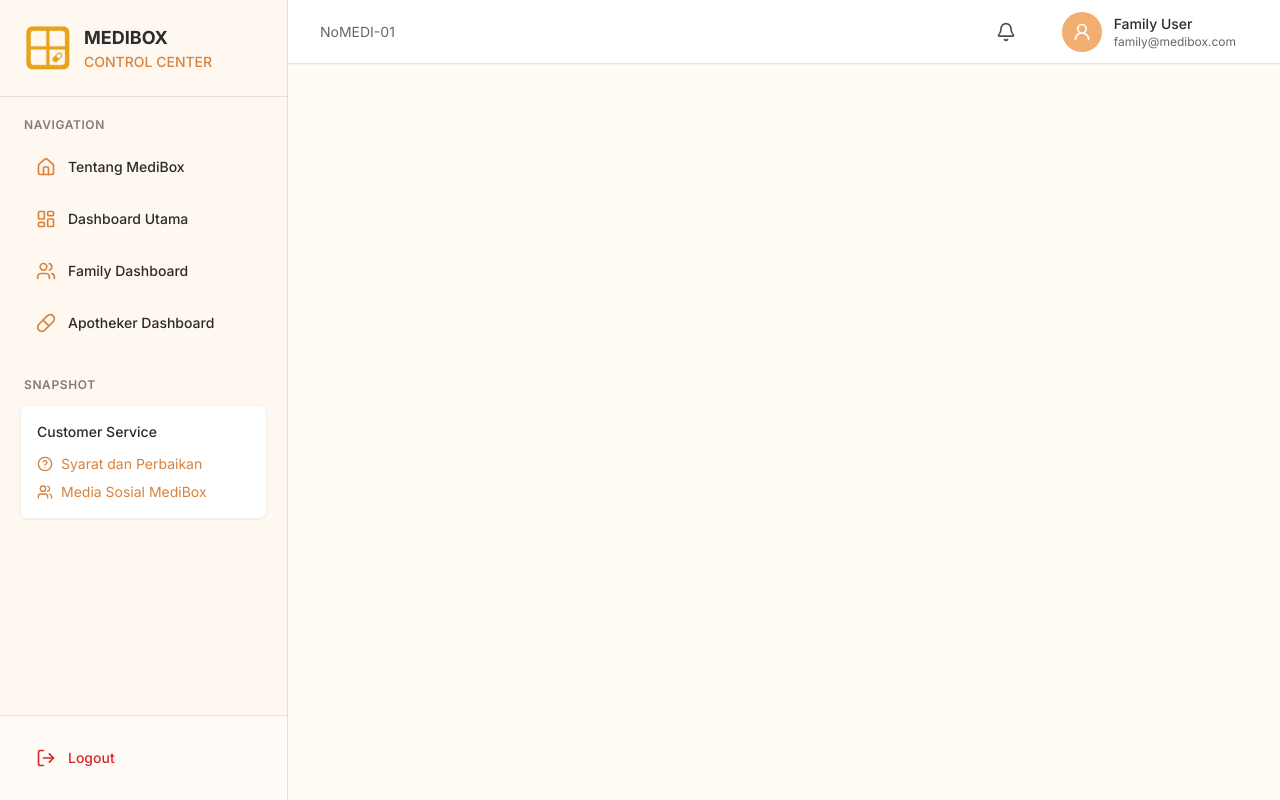
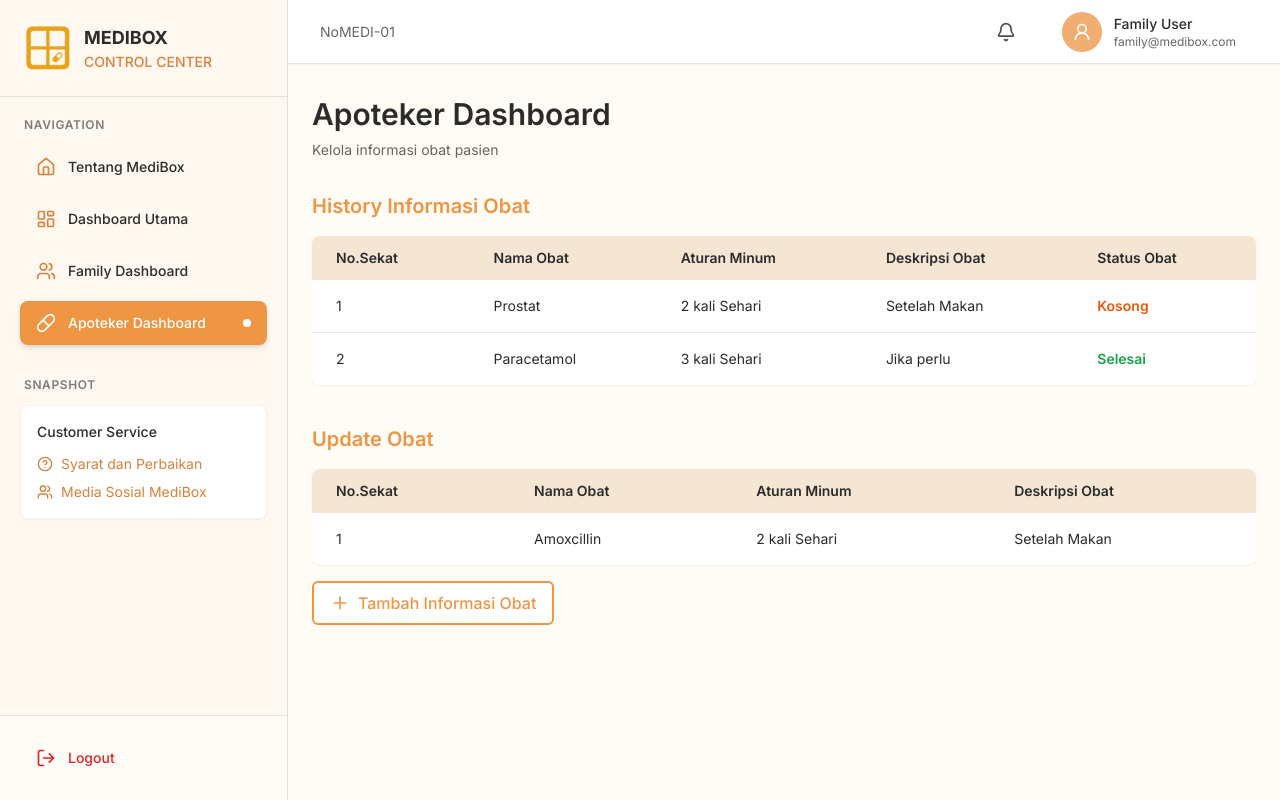
Before and after one commit to Brammy611/MediBoxPillbox, a React (Create React App) app in the folder client/: page /apoteker in a window 1280 px wide. Built offline with nearby package versions, Linux system fonts and the light colour scheme.

Commit message:
ubah nama

```diff
--- a/client/src/App.tsx
+++ b/client/src/App.tsx
@@ -3,7 +3,7 @@ import Layout from "./layout/Layout";
 import Home from "./pages/Home";
 import DashboardUtama from "./pages/DashboardUtama";
 import FamilyDashboard from "./pages/FamilyDashboard";
-import ApothekerDashboard from "./pages/ApothekerDashboard";
+import ApotekerDashboard from "./pages/ApotekerDashboard";
 
 export default function App() {
   return (
@@ -12,7 +12,7 @@ export default function App() {
         <Route path="/" element={<Home />} />
         <Route path="/dashboard-utama" element={<DashboardUtama />} />
         <Route path="/family" element={<FamilyDashboard />} />
-        <Route path="/apotheker" element={<ApothekerDashboard />} />
+        <Route path="/apoteker" element={<ApotekerDashboard />} />
       </Routes>
     </Layout>
   );
--- a/client/src/layout/Sidebar.tsx
+++ b/client/src/layout/Sidebar.tsx
@@ -13,7 +13,7 @@ const primaryLinks = [
   { label: "Tentang MediBox", icon: Home, href: "/" },
   { label: "Dashboard Utama", icon: LayoutDashboard, href: "/dashboard-utama" },
   { label: "Family Dashboard", icon: Users, href: "/family" },
-  { label: "Apotheker Dashboard", icon: Pill, href: "/apotheker" }
+  { label: "Apoteker Dashboard", icon: Pill, href: "/apoteker" }
 ];
 
 export default function Sidebar() {
--- a/client/src/pages/ApothekerDashboard.tsx
+++ b/client/src/pages/ApothekerDashboard.tsx
@@ -14,7 +14,7 @@ interface MedicineRow {
   schedule?: Array<{ time?: string; dose?: number }>;
 }
 
-export default function ApothekerDashboard() {
+export default function ApotekerDashboard() {
   const [data, setData] = useState<MedicineRow[]>([]);
   const [loading, setLoading] = useState(true);
   const [error, setError] = useState<string | null>(null);
@@ -67,7 +67,7 @@ export default function ApothekerDashboard() {
   return (
     <div className="max-w-6xl mx-auto px-6 py-8">
       <div className="mb-6 flex items-center gap-4">
-        <h1 className="text-2xl font-semibold">Apotheker Dashboard</h1>
+        <h1 className="text-2xl font-semibold">Apoteker Dashboard</h1>
         {patients.length > 1 && (
           <select
             className="border rounded-md px-2 py-1 text-sm"
```
Also changed, not shown: 1 other file (tests, documents, lock files or other folders).
